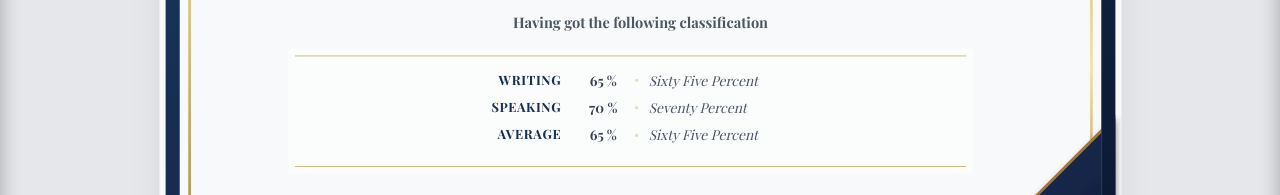
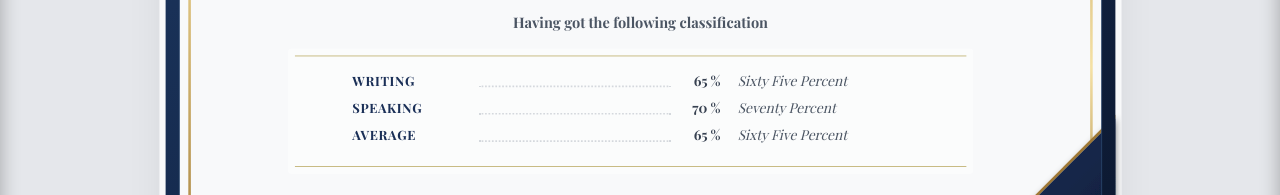
Before and after one commit to dmpiagency-ai/Certificado-Manus, a React (Vite) app: page / in a window 1280 px wide. Shown: the part 548-743 px from the top of the page. Built offline with nearby package versions, Linux system fonts and the light colour scheme; no server answers; a web font is replaced by a local one.

Commit message:
style: restore and optimize stretching dotted line for grades table

```diff
--- a/src/App.tsx
+++ b/src/App.tsx
@@ -316,7 +316,7 @@ export default function App() {
   // Versioned cache reset — runs synchronously on first render, before useLocalStorage reads.
   // Bump CACHE_VERSION whenever default content changes to push new defaults to all users.
   useState(() => {
-    const CACHE_VERSION = 'v37';
+    const CACHE_VERSION = 'v38';
     if (typeof window !== 'undefined' && window.localStorage.getItem('cert-cache-version') !== CACHE_VERSION) {
       // Clear all cert keys except guest credits to do a full factory reset of the layout
       const keysToRemove = [];
@@ -1069,7 +1069,7 @@ export default function App() {
                   {grades.map((g, i) => (
                     <div
                       key={i}
-                      className="flex flex-row items-center justify-center gap-6 mb-2 w-full group/row transition-all relative"
+                      className="flex flex-row items-end justify-center mb-2 w-full max-w-[650px] group/row transition-all relative"
                       draggable={!isLocked}
                       onDragStart={(e) => !isLocked && handleDragStart(e, i)}
                       onDragEnd={handleDragEnd}
@@ -1085,9 +1085,11 @@ export default function App() {
                         onChange={(v: string) => updateGrade(i, 'subject', v)}
                         onFocus={() => setActiveEditor('grades')}
                         onBlur={() => setActiveEditor(null)}
-                        className="font-bold text-[15px] text-[#1a2f57] w-[140px] text-right uppercase tracking-wider"
+                        className="font-bold text-[15px] text-[#1a2f57] w-[140px] text-left uppercase tracking-wider"
                         disabled={isLocked}
                       />
+
+                      <div className="flex-1 border-b-[2px] border-dotted border-[#9ca3af] mx-2 mb-[4px] opacity-40"></div>
 
                       <div className="flex items-center gap-3">
                         <ContentEditable
@@ -1095,16 +1097,15 @@ export default function App() {
                           onChange={(v: string) => updateGrade(i, 'percent', v)}
                           onFocus={() => setActiveEditor('grades')}
                           onBlur={() => setActiveEditor(null)}
-                          className="w-[50px] whitespace-nowrap text-center text-[#374151] font-black"
+                          className="w-[50px] whitespace-nowrap text-right text-[#374151] font-black"
                           disabled={isLocked}
                         />
-                        <span className="w-1 h-1 rounded-full bg-[#c0b171]/40"></span>
                         <ContentEditable
                           html={g.spell}
                           onChange={(v: string) => updateGrade(i, 'spell', v)}
                           onFocus={() => setActiveEditor('grades')}
                           onBlur={() => setActiveEditor(null)}
-                          className="w-[200px] whitespace-nowrap text-left text-[#4b5563] italic font-medium"
+                          className="w-[200px] whitespace-nowrap text-left text-[#4b5563] italic font-medium ml-2"
                           disabled={isLocked}
                         />
                       </div>
```
